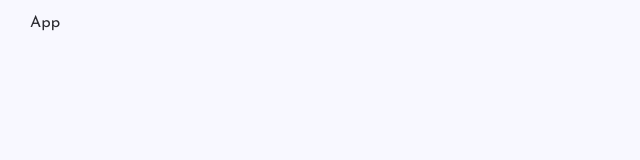
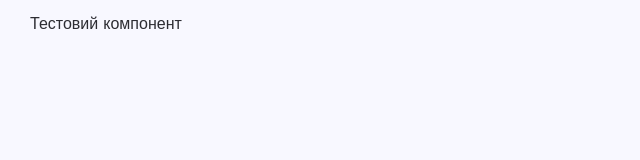
Before and after one commit to oksanabila/Okten-react, a React (Create React App) app: page / in a window 1280 px wide. Shown: the top 160 px of the page, without its empty margins (0-640 px from the left). Built offline with nearby package versions, Linux system fonts and the light colour scheme.

Commit message:
add base component

```diff
--- a/src/App.js
+++ b/src/App.js
@@ -1,10 +1,11 @@
 import React from 'react';
 import './App.css';
+import {Component} from "./components/Component/Component";
 
 const App = () => {
     return (
         <div className={'container'}>
-            App
+            <Component/>
         </div>
     );
 };
--- /dev/null
+++ b/src/components/Component/Component.js
@@ -0,0 +1,11 @@
+import React from 'react';
+
+const Component = () => {
+    return (
+        <div>
+            Тестовий компонент
+        </div>
+    );
+};
+
+export {Component};
```
